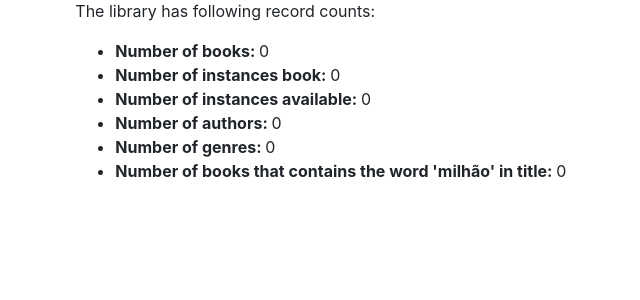
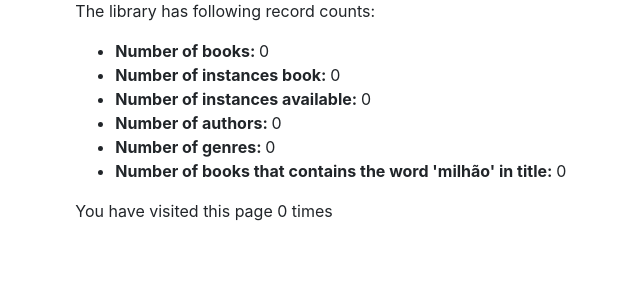
Before and after one commit to rdrgferreira/django-mdn, a Django app: page /catalog/ in a window 1280 px wide. Shown: the part 143-443 px from the top of the page, without its empty margins (153-793 px from the left). Run offline with Django 3.2, Linux system fonts and the light colour scheme; data that the repository does not hold is empty; some libraries are stand-ins or nearby versions.

Commit message:
Parte 7 - Introducao a sessoes dentro do Django - Adicionado contador de visitas para a pagina index.html

```diff
--- a/locallibrary/catalog/templates/index.html
+++ b/locallibrary/catalog/templates/index.html
@@ -17,4 +17,6 @@
         <li><strong>Number of genres: </strong>{{ num_genres }}</li>
         <li><strong>Number of books that contains the word 'milhão' in title: </strong>{{ num_books_with_specific_word }}</li>
     </ul>
+
+    <p>You have visited this page {{ num_visits }}{% if num_visits == 1 %} time{% else %} times{% endif %}</p>
 {% endblock %}
--- a/locallibrary/catalog/views.py
+++ b/locallibrary/catalog/views.py
@@ -23,6 +23,10 @@ def index(request):
     num_books_with_specific_word = Book.objects.filter(
         title__contains='milhão').count()
 
+    # Number of visits to this view, as counted in the sessin variable
+    num_visits = request.session.get('num_visits', 0)
+    request.session['num_visits'] = num_visits + 1
+
     context = {
         'num_books': num_books,
         'num_instances': num_instances,
@@ -30,6 +34,7 @@ def index(request):
         'num_authors': num_authors,
         'num_genres': num_genres,
         'num_books_with_specific_word': num_books_with_specific_word,
+        'num_visits': num_visits,
     }
 
     # Render the HTML template index.html with the data in the context variable
```
